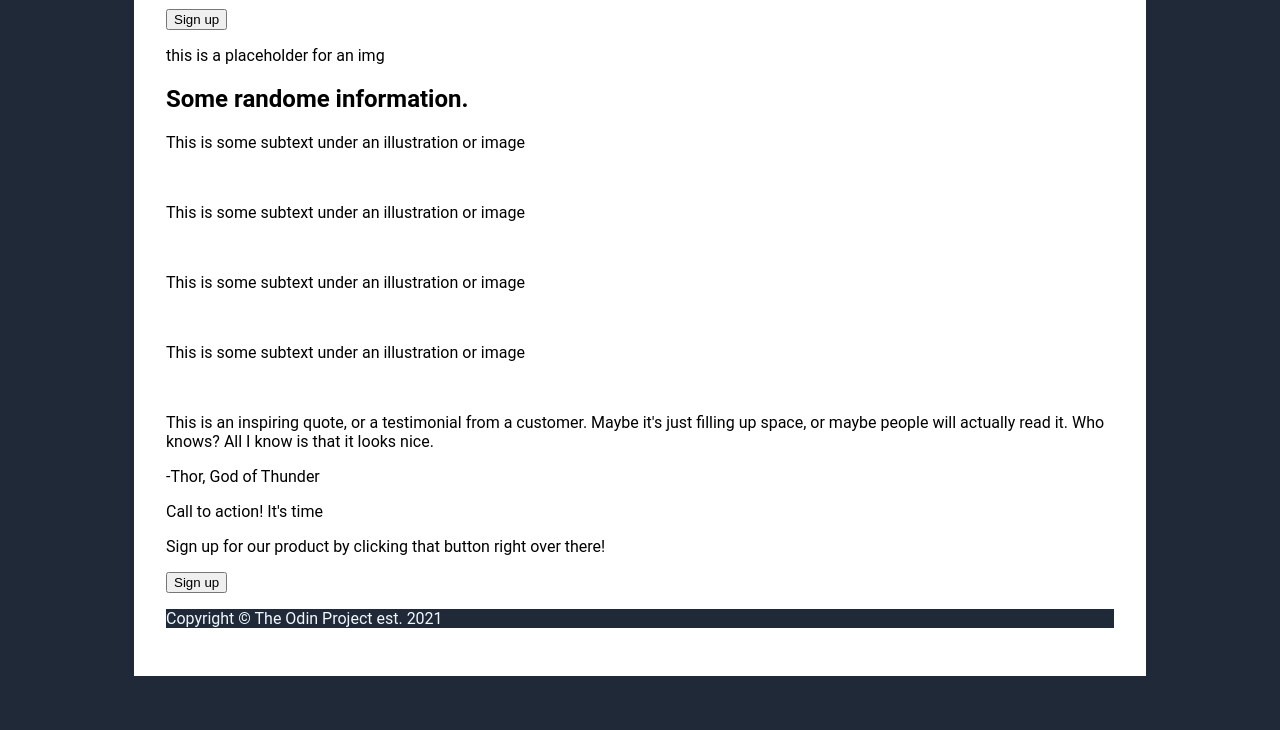
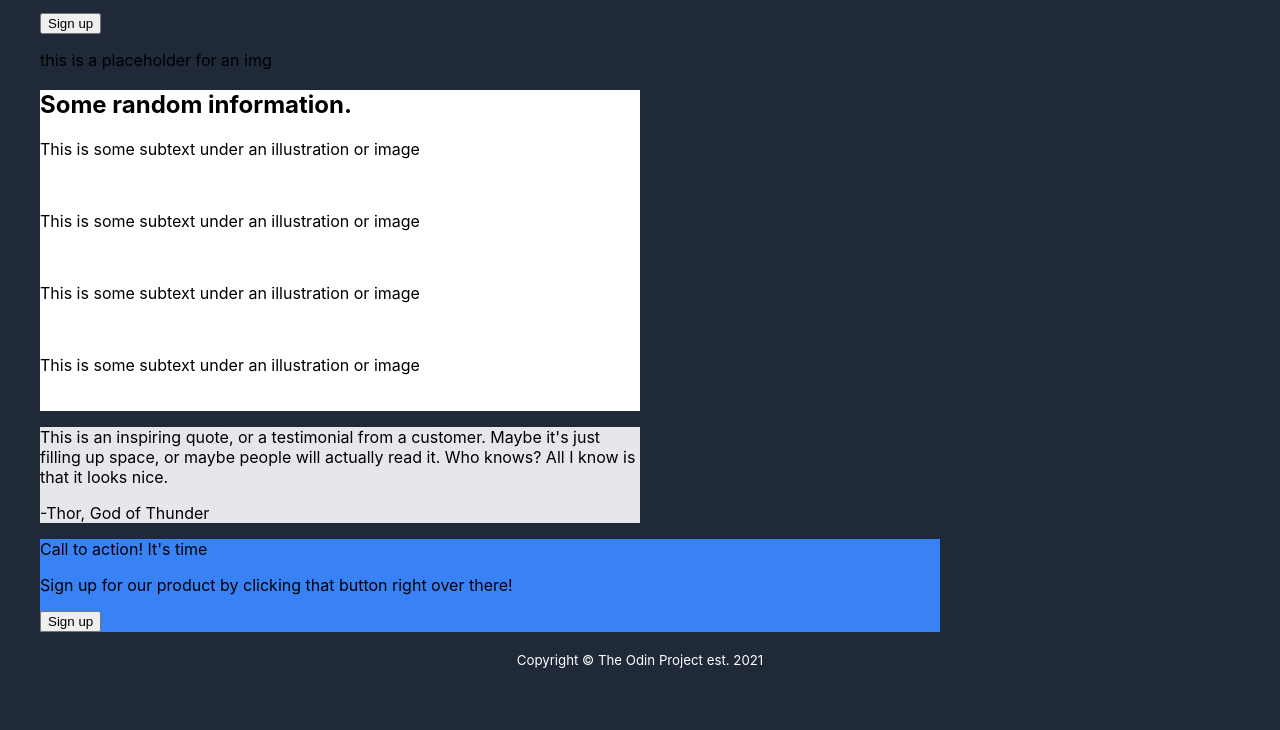
Before and after one commit to jclay98/Landing-Page, a plain HTML site: page index.html in a window 1280 px wide. Shown: the part 227-957 px from the top of the page. Before the commit the page ends 913 px from the top, so only its background shows below. Drawn offline with Linux system fonts and the light colour scheme.

Commit message:
Add container widths and font styling

```diff
--- a/index.html
+++ b/index.html
@@ -37,7 +37,7 @@
             </div>
 
             <div id="boxes">
-                <h2>Some randome information.</h2>
+                <h2>Some random information.</h2>
                 <div id="box-img"></div>
                 <p>This is some subtext under an illustration or image</p>
                 <br>
--- a/styles.css
+++ b/styles.css
@@ -3,7 +3,8 @@ Jenine Clay
 */
 
     body {
-    font-family: "Roboto", Roboto;
+        /*font-family: "Roboto", Roboto;*/
+        font-family: -apple-system, BlinkMacSystemFont, 'Segoe UI', Roboto, Oxygen, Ubuntu, Cantarell, 'Open Sans', 'Helvetica Neue', sans-serif;
         font-size: 100%;
         background-color: #1f2937;
 
@@ -15,17 +16,37 @@ header {
     }
 
     #container {
-    width: 75%;
         margin: 10px auto;
-    background-color: white;
         padding: 2em;
     }
 
-hero {
+    #hero {
         background-color: #1f2937;
+        width: 75%;
+    }
+
+    #boxes {
+        background-color: white;
+        width: 50%;
+    }
+
+    #quote {
+        background-color: #e5e7eb;
+        width: 50%;
+    }
+
+    #CTA {
+        background-color: #3882f6;
+        width: 75%;
     }
 
     footer {
+        clear: both;
         background-color: #1f2937;
-    color: aliceblue;
+        color: white;
+        margin: 0;
+        padding: 0.5em;
+        font-size: 0.83em;
+        text-align: center;
+        border-top: 1px;
     }
```
Lines whose indentation alone changed are shown as unchanged.
